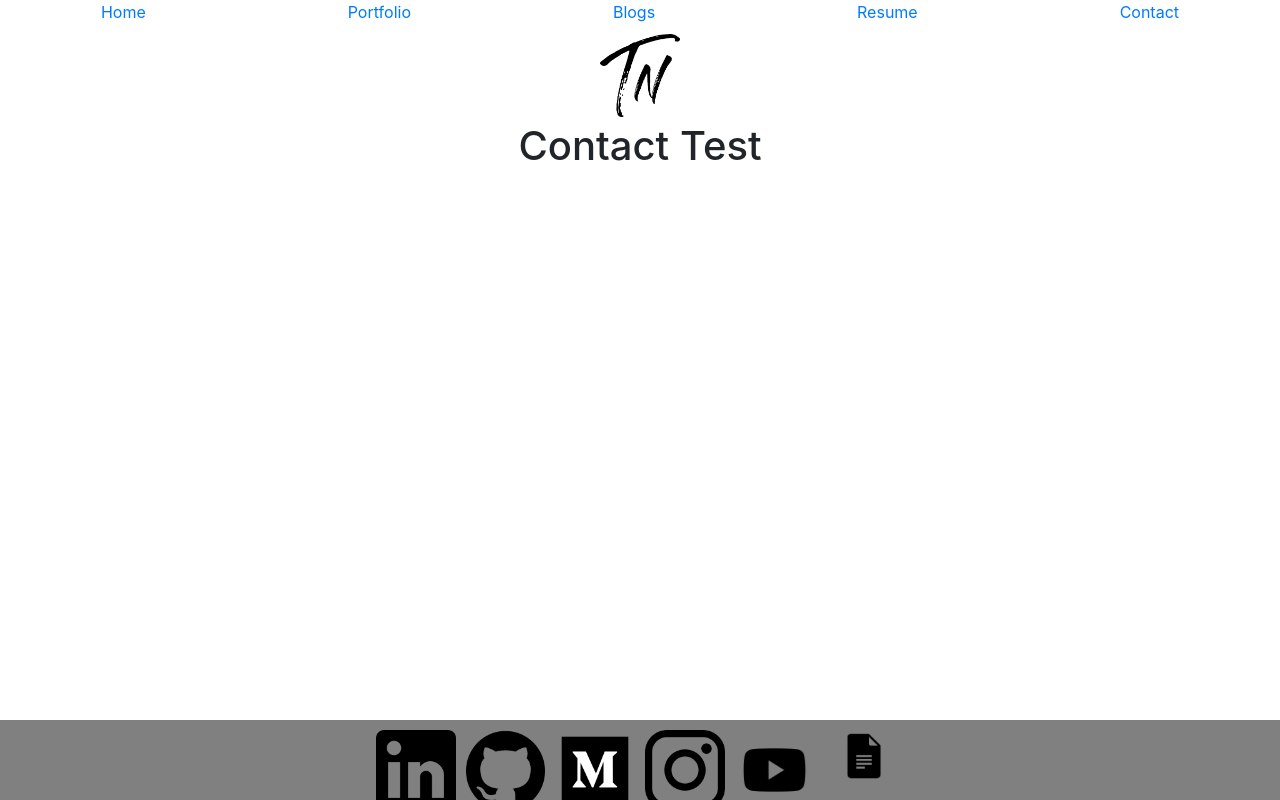
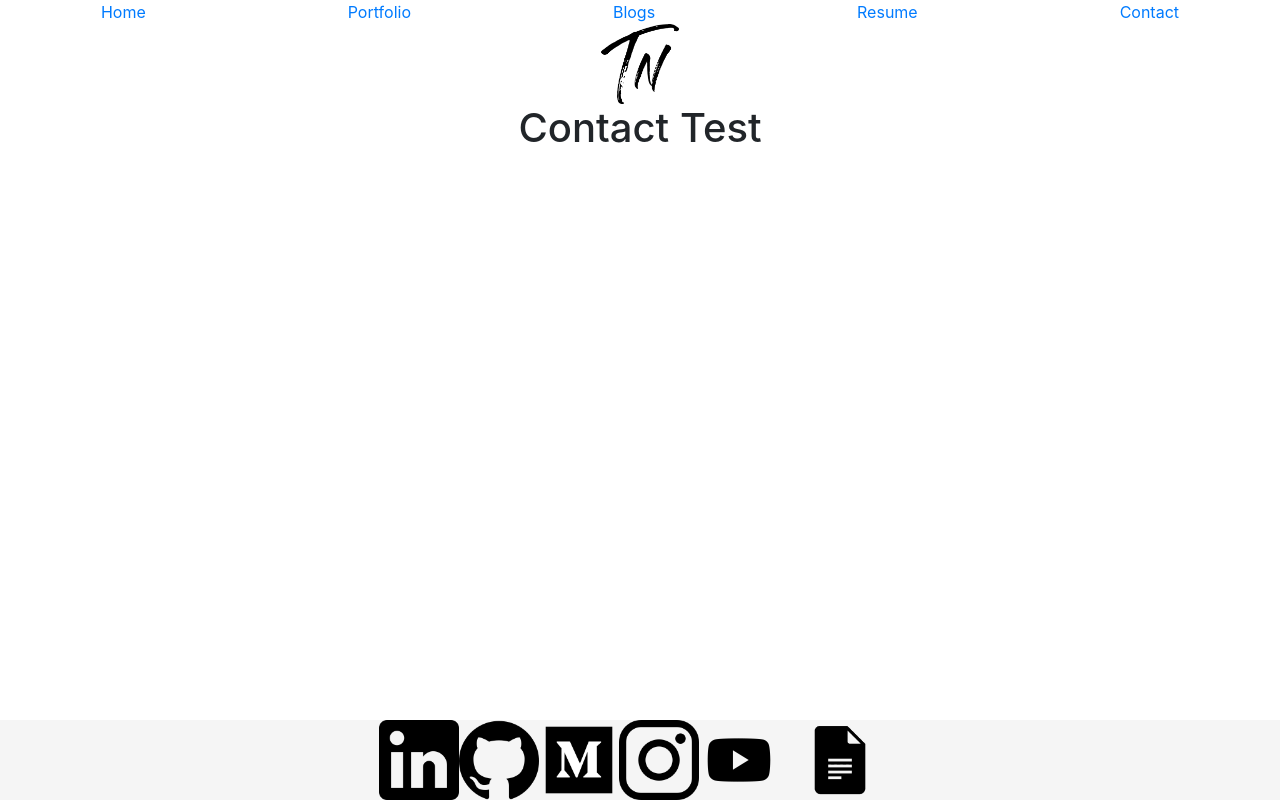
Before and after one commit to Tneebs/portfolio_site, a React (Create React App) app in the folder frontend/: page /contact in a window 1280 px wide. Built offline with nearby package versions, Linux system fonts and the light colour scheme.

Commit message:
Adjusted CSS

```diff
--- a/frontend/src/App.css
+++ b/frontend/src/App.css
@@ -37,10 +37,8 @@
   }
 }
 
-#mediaLinks-logo {
-  width: 7vw;
-  padding: 10px 5px 5px 5px;
-  color: white;
+.tn-sig {
+  height: 10vh;
 }
 
 .navlinks-container {
@@ -48,15 +46,21 @@
   justify-content: space-around;
 }
 
+/* FOOTER */
+
 .footer-container {
   display: flex;
   justify-content: center;
   position: fixed;
-  left: 0;
   bottom: 0;
-  width: 100%;
-  height: 10%;
-  background-color: grey;
+  width: 100vw;
+  background-color: whitesmoke;
+}
+
+img.mediaLinks-logo {
+  display: flex;
+  justify-content: center;
+  height: 10vh;
 }
 
 /* PORTFOLIO PAGE */
--- a/frontend/src/components/MediaLinks.js
+++ b/frontend/src/components/MediaLinks.js
@@ -13,41 +13,29 @@ const MediaLinks = () => {
     return(
         <div className="footer-container">
 
-            <div className="mediaLinks">
                 <a href="https://www.linkedin.com/in/tedneben/">
-                    <img id="mediaLinks-logo" alt="linkedin-logo" src={LinkedIn} />
+                    <img className="mediaLinks-logo" alt="linkedin-logo" src={LinkedIn} />
                 </a>
-            </div>
 
-            <div className="mediaLinks">
                 <a href="https://github.com/Tneebs">
-                    <img id="mediaLinks-logo" alt="github-logo" src={github} />
+                    <img className="mediaLinks-logo" alt="github-logo" src={github} />
                 </a>
-            </div>
 
-            <div className="mediaLinks">
                 <a href="https://tedneben.medium.com/">
-                    <img id="mediaLinks-logo" alt="medium-logo" src={Medium} />
+                    <img className="mediaLinks-logo" alt="medium-logo" src={Medium} />
                 </a>
-            </div>
 
-            <div className="mediaLinks">
                 <a href="https://www.instagram.com/newtonheimer/">
-                    <img id="mediaLinks-logo" alt="instagram-logo" src={Instagram} />
+                    <img className="mediaLinks-logo" alt="instagram-logo" src={Instagram} />
                 </a>
-            </div>
 
-            <div className="mediaLinks">
                 <a href="https://www.youtube.com/channel/UCWZ21OZDoSuvv137rC9Ax2A/featured">
-                    <img id="mediaLinks-logo" alt="youtube-logo" src={YouTube} />
+                    <img className="mediaLinks-logo" alt="youtube-logo" src={YouTube} />
                 </a>
-            </div>
 
-            <div className="mediaLinks">
                 <a href="">
-                    <img id="mediaLinks-logo" alt="resume-logo" src={GoogleDocs} />
+                    <img className="mediaLinks-logo" alt="resume-logo" src={GoogleDocs} />
                 </a>
-            </div>
 
         </div>
     )
--- a/frontend/src/components/NavLogo.js
+++ b/frontend/src/components/NavLogo.js
@@ -4,7 +4,7 @@ import TNeebsSig from '../images/TNeebsSig.png';
 const NavLogo = (props) => {
     return(
         <div className='signature'>
-            <img id="mediaLinks-logo" alt="linkedin-logo" src={TNeebsSig} />
+            <img className="tn-sig" alt="linkedin-logo" src={TNeebsSig} />
         </div>
     )
 }
```
Also changed, not shown: 1 other file (tests, documents, lock files or other folders).
